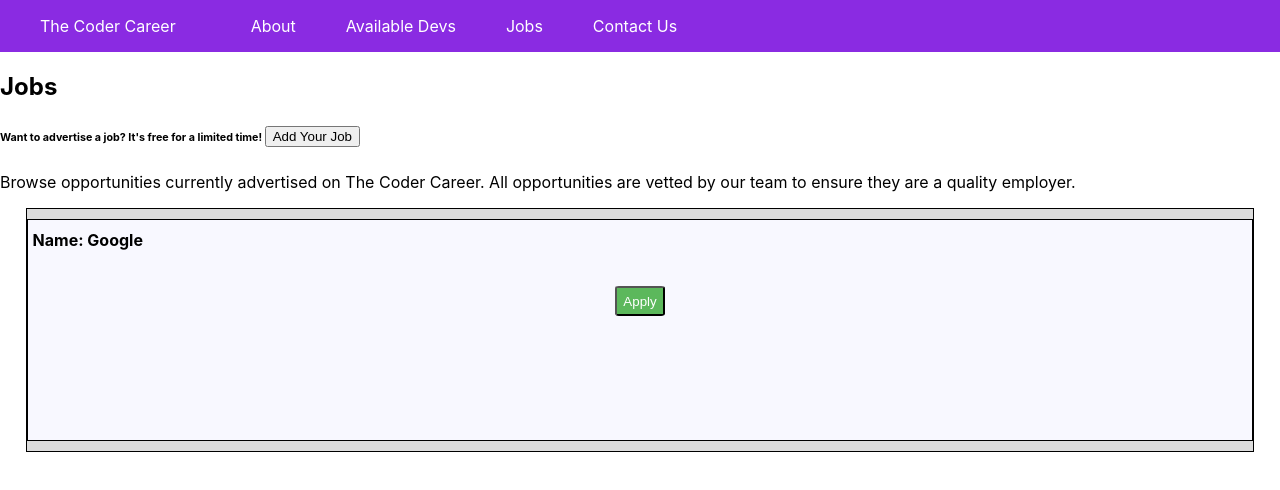
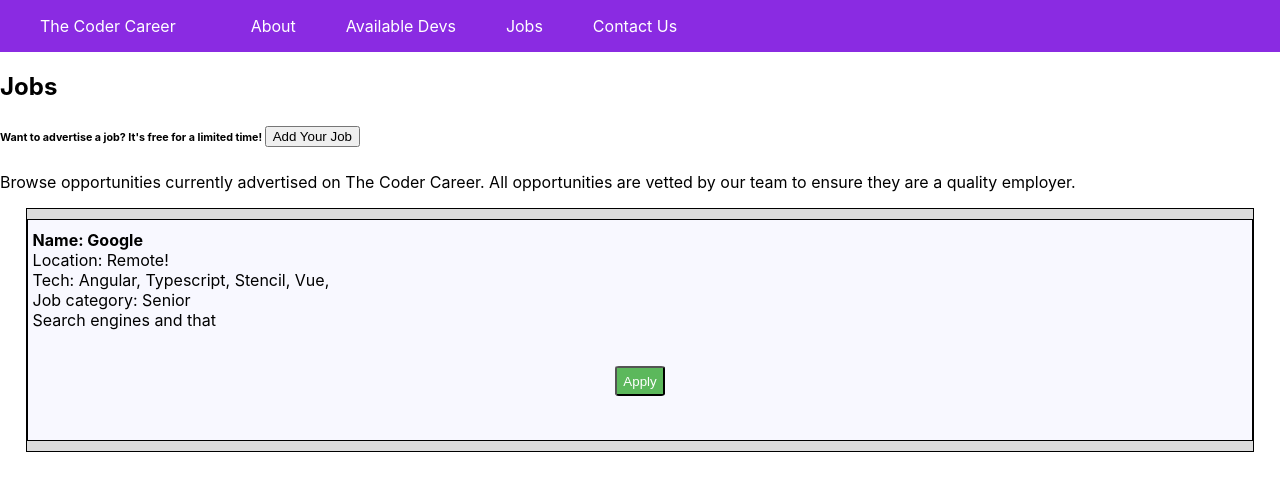
Before and after one commit to Reikon95/the-coder-career-website, a React (Create React App) app: page /Jobs in a window 1280 px wide. Shown: the top 490 px of the page. Built offline with nearby package versions, Linux system fonts and the light colour scheme.

Commit message:
presents static data

```diff
--- a/src/pages/jobs/jobs.jsx
+++ b/src/pages/jobs/jobs.jsx
@@ -15,6 +15,11 @@ export function Jobs() {
       name: "Google",
       companyBio: "Search engines and that",
       jobTitle: "Senior Front End Developer",
+      remote: true,
+      category: "Senior",
+      city: "London",
+      country: "UK",
+      tech: ["Angular, Typescript, Stencil, Vue"],
     },
   ];
 
@@ -35,17 +40,22 @@ export function Jobs() {
           return (
             <div className="developer-profile">
               <div className="dev-title">Name: {job.name}</div>
-              {/* <div>Location: {dev.city + ", " + dev.country}</div> */}
-              {/* <div>Remote: {dev.remote}</div> */}
-              {/* <div>
+              <div>
+                Location:{" "}
+                {job.remote ? (
+                  <>Remote!</>
+                ) : (
+                  <>{job.city + ", " + job.country}</>
+                )}
+              </div>
+              <div>
                 Tech:{" "}
-                {dev.tech.map((tech) => {
+                {job.tech.map((tech) => {
                   return <>{tech + ", "}</>;
                 })}
-              </div> */}
-              {/* <div>Years of experience: {dev.yearsXP}</div>
-              <div>Languages: English (Fluent), Spanish (Basic)</div>
-              <div className="developerBio">{dev.bio}</div> */}
+              </div>
+              <div>Job category: {job.category}</div>
+              <div className="jobBio">{job.companyBio}</div>
               <div className="button-wrapper-dev">
                 <button className="dev-contact-button">Apply</button>
               </div>
```
